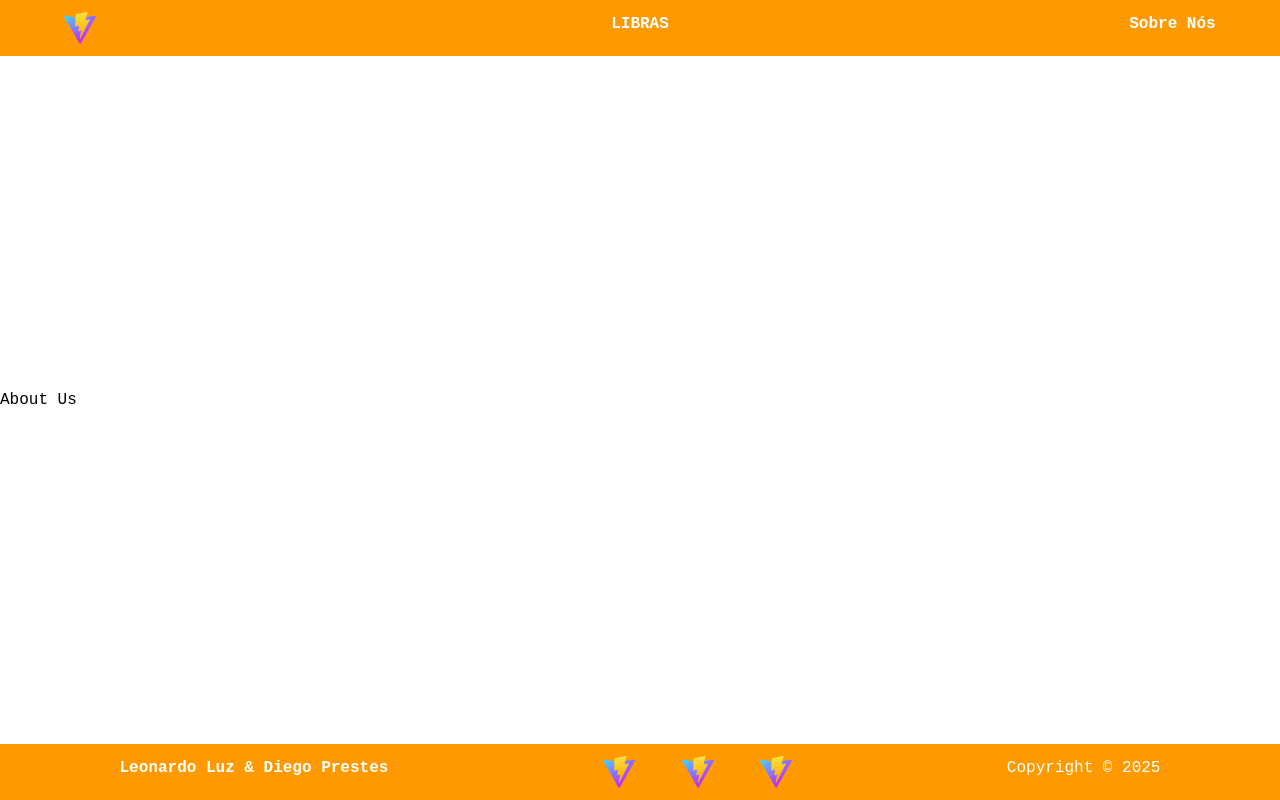
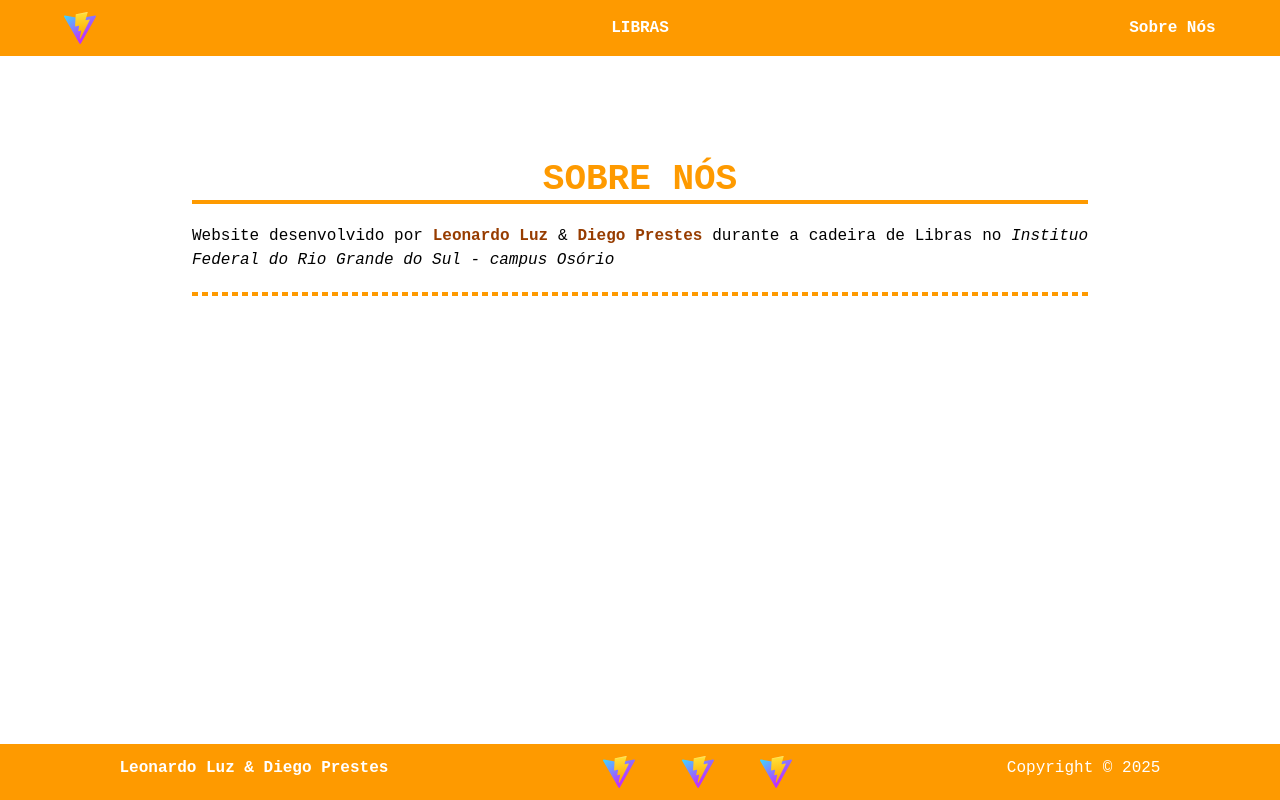
Before and after one commit to Leonardo-Luz/react-ts-libras-guess-game, a React (Vite) app: page /about-us in a window 1280 px wide. Built offline with nearby package versions, Linux system fonts and the light colour scheme.

Commit message:
feat: add missing char

```diff
--- a/src/components/Navbar.tsx
+++ b/src/components/Navbar.tsx
@@ -3,9 +3,9 @@ import { Link } from "react-router-dom"
 export const Navbar = () => {
   return (
     <div className="flex flex-row p-3 bg-amber-500 align-middle justify-around">
-      <Link to='/' className="w-[25%] text-left font-bold text-white"><img src="vite.svg" alt="ifrs logo" /></Link>
-      <Link to='/' className="w-[25%] text-center font-bold text-white">LIBRAS</Link>
-      <Link to='/about-us' className="w-[25%] text-right font-bold text-white">Sobre Nós</Link>
+      <div className="min-w-[25%] flex align-middle justify-start"><Link to='/' className="self-center text-left font-bold text-white"><img src="vite.svg" alt="ifrs logo" /></Link></div>
+      <div className="min-w-[25%] flex align-middle justify-center"><Link to='/' className="self-center text-center font-bold text-white">LIBRAS</Link></div>
+      <div className="min-w-[25%] flex align-middle justify-end"><Link to='/about-us' className="self-center text-right font-bold text-white">Sobre Nós</Link></div>
     </div>
   )
 }
--- a/src/routes/AboutUs.tsx
+++ b/src/routes/AboutUs.tsx
@@ -1,7 +1,14 @@
 export const AboutUs = () => {
   return (
-    <div>
-      <h1>About Us</h1>
+    <div className="self-center h-[60%] flex flex-col gap-5 align-middle">
+      <div className="flex flex-col align-middle">
+        <h1 className="self-center text-4xl text-amber-500 font-extrabold">SOBRE NÓS</h1>
+        <hr className="w-[70vw] border-amber-500 border-2" />
+      </div>
+      <p className="w-[70vw] self-center text-justify text-1xl">
+        Website desenvolvido por <strong className="text-amber-800">Leonardo Luz</strong> & <strong className="text-amber-800">Diego Prestes</strong> durante a cadeira de Libras no <em>Instituo Federal do Rio Grande do Sul - campus Osório</em>
+      </p>
+      <hr className="w-[70vw] border-dashed border-amber-500 border-2 self-center" />
     </div>
   )
 }
--- a/src/routes/Home.tsx
+++ b/src/routes/Home.tsx
@@ -28,7 +28,7 @@ export const Home = () => {
       })
     }
 
-    else if (/^[A-Za-z]$/.test(key) && word.length < target.length) {
+    else if (/^[A-Za-zÇç]$/.test(key) && word.length < target.length) {
       setWord(prev => prev + key.toUpperCase())
     }
   }
```
